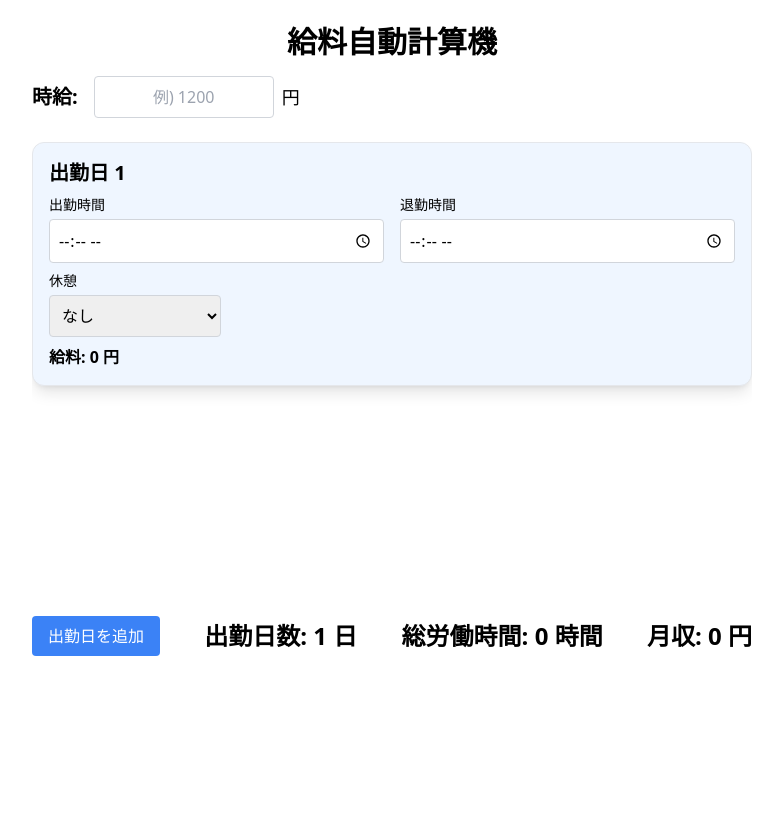
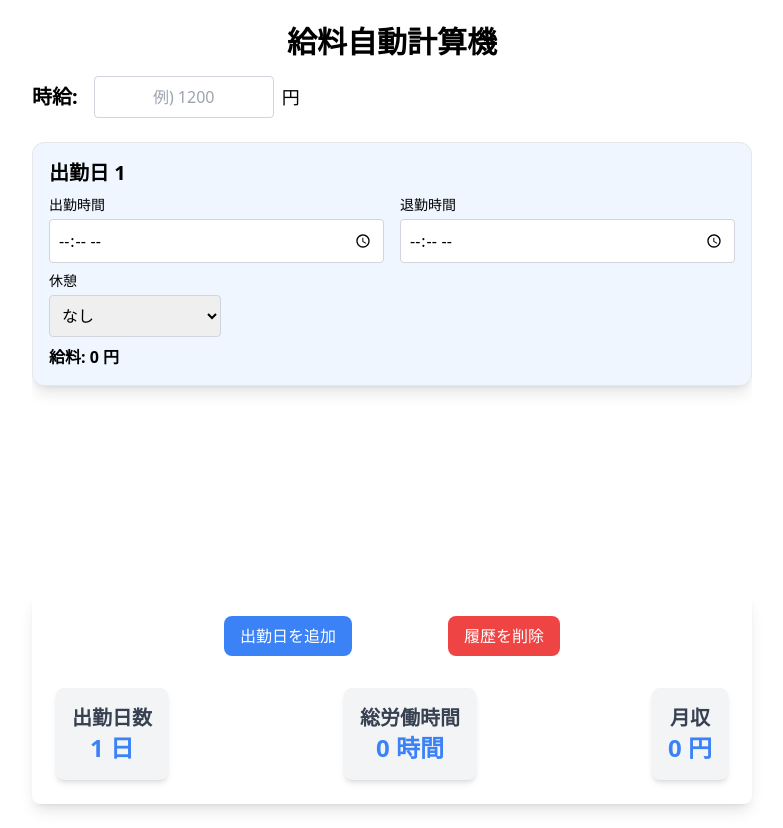
Before and after one commit to Maito-Funakoshi/income_calculator, a Next.js app: page / in a window 1280 px wide. Shown: the whole page, without its empty margins (248-1031 px from the left). Before the commit the page ends 800 px from the top, so only its background shows below. Built offline with nearby package versions, Linux system fonts and the light colour scheme.

Commit message:
localStorageでの保存機能&削除ボタン

```diff
--- a/app/page.tsx
+++ b/app/page.tsx
@@ -6,7 +6,7 @@ type WorkTime = {
   end: string;
   breakStart?: string;
   breakEnd?: string;
-  income?: number;
+  hour?: number;
 };
 
 export default function Home() {
@@ -18,6 +18,31 @@ export default function Home() {
   const handleAddDay = () => {
     setWorkTimes([...workTimes, { start: '', end: '' }]);
   };
+
+  const handleDeleteData = () => {
+    const userConfirmed = confirm("すべての出勤日の履歴を消して良いですか?");
+
+    if (userConfirmed) {
+      localStorage.removeItem("hourlyWage");
+      localStorage.removeItem("workTimes");
+
+      setHourlyWage("");
+      setWorkTimes([{ start: '', end: '' }]);
+    }
+  }
+
+  useEffect(() => {
+    const storedWage = localStorage.getItem("hourlyWage");
+    const storedWorkTimes = localStorage.getItem("workTimes");
+    if (storedWage) {
+      setHourlyWage(storedWage);
+    }
+    if (storedWorkTimes) {
+      setWorkTimes(JSON.parse(storedWorkTimes));
+    }
+    console.log("storedWage: " + storedWage);
+    console.log("storedWorkTimes: " + storedWorkTimes);
+  }, []);
 
   useEffect(() => {
     let total = 0;
@@ -59,7 +84,7 @@ export default function Home() {
         const oe = overtimeEnd.getTime() + jst;
 
         const totalWorkHours = (et - bet + bst - st) / (1000 * 60 * 60);
-        newWorkTimes[index].income = totalWorkHours;
+        newWorkTimes[index].hour = totalWorkHours;
 
         let dailySalary = totalWorkHours * hourlyRate;
 
@@ -160,10 +185,11 @@ export default function Home() {
     if (JSON.stringify(newWorkTimes) !== JSON.stringify(workTimes)) {
         setWorkTimes(newWorkTimes);
     }
+    localStorage.setItem("workTimes", JSON.stringify(workTimes));
     setDailySalaries([...dailySalaries]);
     setTotalSalary(total);
   }, [workTimes]);
-  const totalWorkHours = workTimes.reduce((acc, workTime) => acc + (workTime.income || 0), 0);
+  const totalWorkHours = workTimes.reduce((acc, workTime) => acc + (workTime.hour || 0), 0);
 
   return (
     <div className="p-6 max-w-3xl mx-auto">
@@ -175,7 +201,10 @@ export default function Home() {
           type="text"
           placeholder="例) 1200"
           value={hourlyWage}
-          onChange={(e) => setHourlyWage(e.target.value)}
+          onChange={(e) => {
+            setHourlyWage(e.target.value)
+            localStorage.setItem("hourlyWage", e.target.value);
+          }}
           className="w-1/4 p-2 border border-gray-300 rounded text-center"
         />
         <span className="ml-2 text-lg">円</span>
@@ -275,19 +304,36 @@ export default function Home() {
         ))}
       </div>
 
-      <div className="flex flex-col md:flex-row items-center justify-between mt-6 text-center space-y-4 md:space-y-0">
-        <button
-          onClick={handleAddDay}
-          className="px-4 py-2 bg-blue-500 text-white rounded hover:bg-blue-600"
-        >
-          出勤日を追加
-        </button>
+      <div className="p-6 bg-white shadow-lg rounded-lg">
+        <div className="flex md:flex-row justify-center gap-24">
+          <button
+            onClick={handleAddDay}
+            className="px-4 py-2 bg-blue-500 text-white rounded-lg hover:bg-blue-600"
+          >
+            出勤日を追加
+          </button>
+          <button
+            onClick={handleDeleteData}
+            className="px-4 py-2 bg-red-500 text-white rounded-lg hover:bg-red-600"
+          >
+            履歴を削除
+          </button>
+        </div>
 
-        <h2 className="text-2xl font-semibold">出勤日数: {workTimes.length} 日</h2>
-
-        <h2 className="text-2xl font-semibold">総労働時間: {Math.round(totalWorkHours)} 時間</h2>
-
-        <h2 className="text-2xl font-semibold">月収: {Math.round(totalSalary)} 円</h2>
+        <div className="flex flex-col md:flex-row items-center justify-between mt-8 text-center space-y-6 md:space-y-0">
+          <div className="bg-gray-100 p-4 rounded-lg shadow-md w-full md:w-auto">
+            <h2 className="text-xl font-semibold text-gray-700">出勤日数</h2>
+            <p className="text-2xl font-bold text-blue-500">{workTimes.length} 日</p>
+          </div>
+          <div className="bg-gray-100 p-4 rounded-lg shadow-md w-full md:w-auto">
+            <h2 className="text-xl font-semibold text-gray-700">総労働時間</h2>
+            <p className="text-2xl font-bold text-blue-500">{Math.round(totalWorkHours)} 時間</p>
+          </div>
+          <div className="bg-gray-100 p-4 rounded-lg shadow-md w-full md:w-auto">
+            <h2 className="text-xl font-semibold text-gray-700">月収</h2>
+            <p className="text-2xl font-bold text-blue-500">{Math.round(totalSalary)} 円</p>
+          </div>
+        </div>
       </div>
     </div>
   );
--- a/next.config.mjs
+++ b/next.config.mjs
@@ -1,4 +1,7 @@
 /** @type {import('next').NextConfig} */
-const nextConfig = {};
+const nextConfig = {
+    //useEffectが2回起こるのを防止（https://dagashi.pw/react18-useeffect-twice/#toc3）
+    // reactStrictMode: false,
+};
 
 export default nextConfig;
```
